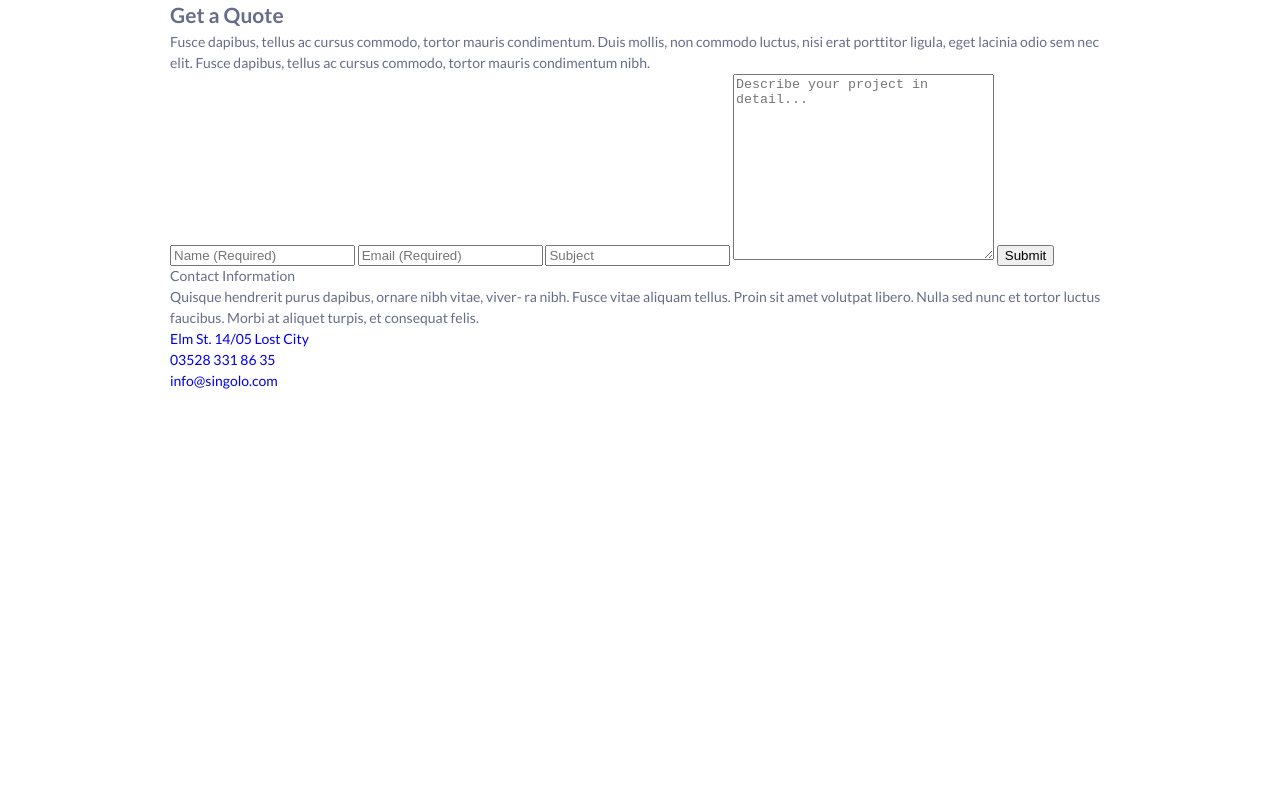
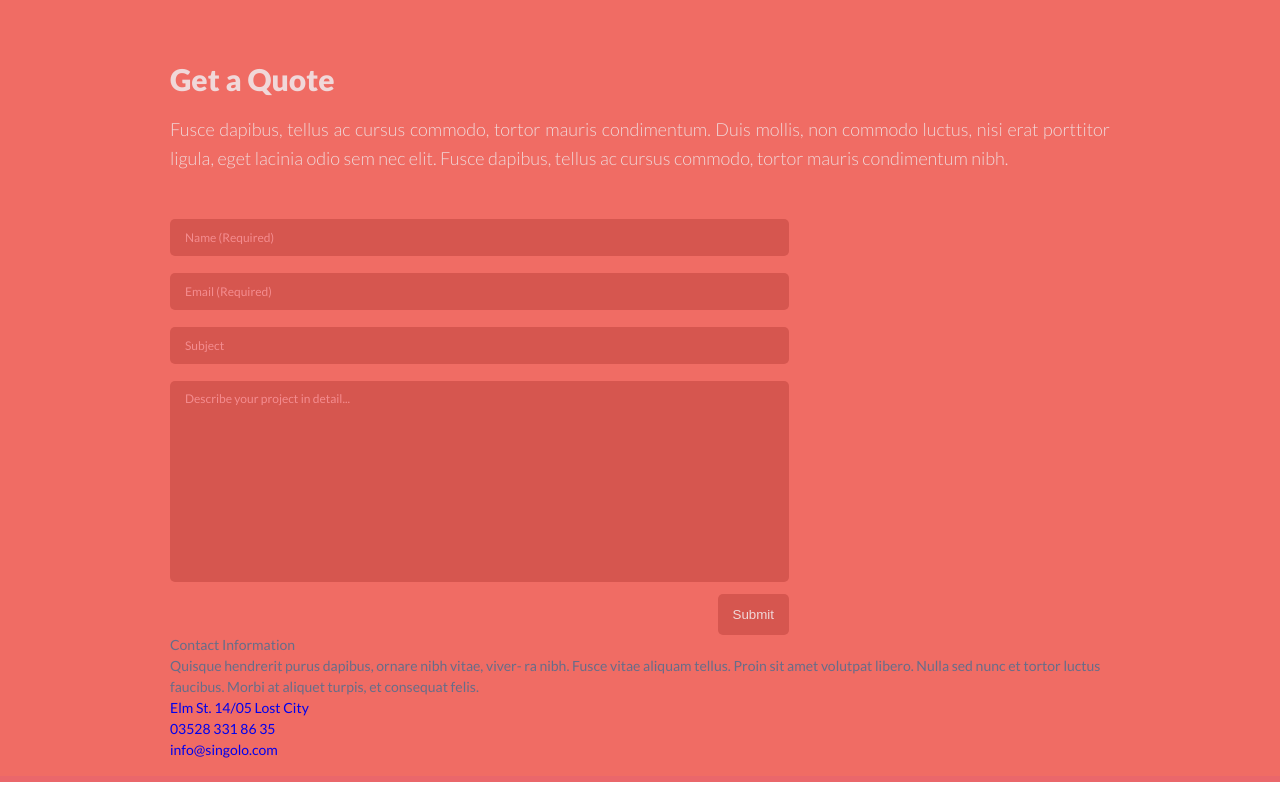
Before and after one commit to Ligalaiz/singolo, a plain HTML site: page singolo3.html in a window 1280 px wide. Drawn offline with Linux system fonts and the light colour scheme.

Commit message:
style: add styles for feedback section

```diff
--- a/singolo3.css
+++ b/singolo3.css
@@ -130,3 +130,103 @@ img {
 
   list-style: none;
 }
+
+/* Feedback */
+
+.feedback {
+  padding: 60px 0 15px;
+  border-bottom: 6px solid #ea676b;
+
+  background-color: #f06c64;
+}
+
+.feedback__wrap {
+  display: flex;
+  justify-content: space-between;
+  flex-wrap: wrap;
+}
+
+.feedback__title {
+  margin-bottom: 17px;
+
+  color: #f0d8d9;
+  font-size: 30px;
+  font-weight: 900;
+  line-height: 1.3;
+}
+
+.feedback__text {
+  margin-bottom: 45px;
+
+  color: #f0d8d9;
+  font-size: 18px;
+  font-weight: 300;
+  line-height: 1.6;
+  text-align: justify;
+}
+
+.form {
+  position: relative;
+
+  max-width: 619px;
+  margin-right: 20px;
+  padding-bottom: 30px;
+}
+
+.form__field {
+  margin-bottom: 17px;
+  padding: 11px 15px;
+  border: none;
+  border-radius: 5px;
+  width: 100%;
+
+  color: #f0d8d9;
+
+  background-color: #d6564f;
+}
+
+.form__field:focus {
+  box-shadow: 0 14px 28px rgba(0, 0, 0, 0.25), 0 10px 10px rgba(0, 0, 0, 0.22);
+}
+
+.form__field:last-child {
+  margin-bottom: 0;
+}
+
+.form__field::placeholder {
+  color: #f48c8f;
+  font-size: 12px;
+  line-height: 1.5;
+  font-family: "Lato";
+}
+
+.form__field--detail {
+  padding-top: 9px;
+  padding-bottom: 12px;
+  resize: none;
+}
+
+.form__btn {
+  position: absolute;
+  right: 0;
+  bottom: 0;
+
+  padding: 13px 15px;
+  border-radius: 5px;
+  border: none;
+
+  color: #f0d8d9;
+
+  background-color: #d6564f;
+
+  cursor: pointer;
+  transition: all 0.2s linear;
+}
+
+.form__btn:hover,
+.form__btn:focus {
+  color: #d6564f;
+
+  background-color: #f0d8d9;
+  box-shadow: 0 14px 28px rgba(0, 0, 0, 0.25), 0 10px 10px rgba(0, 0, 0, 0.22);
+}
```
